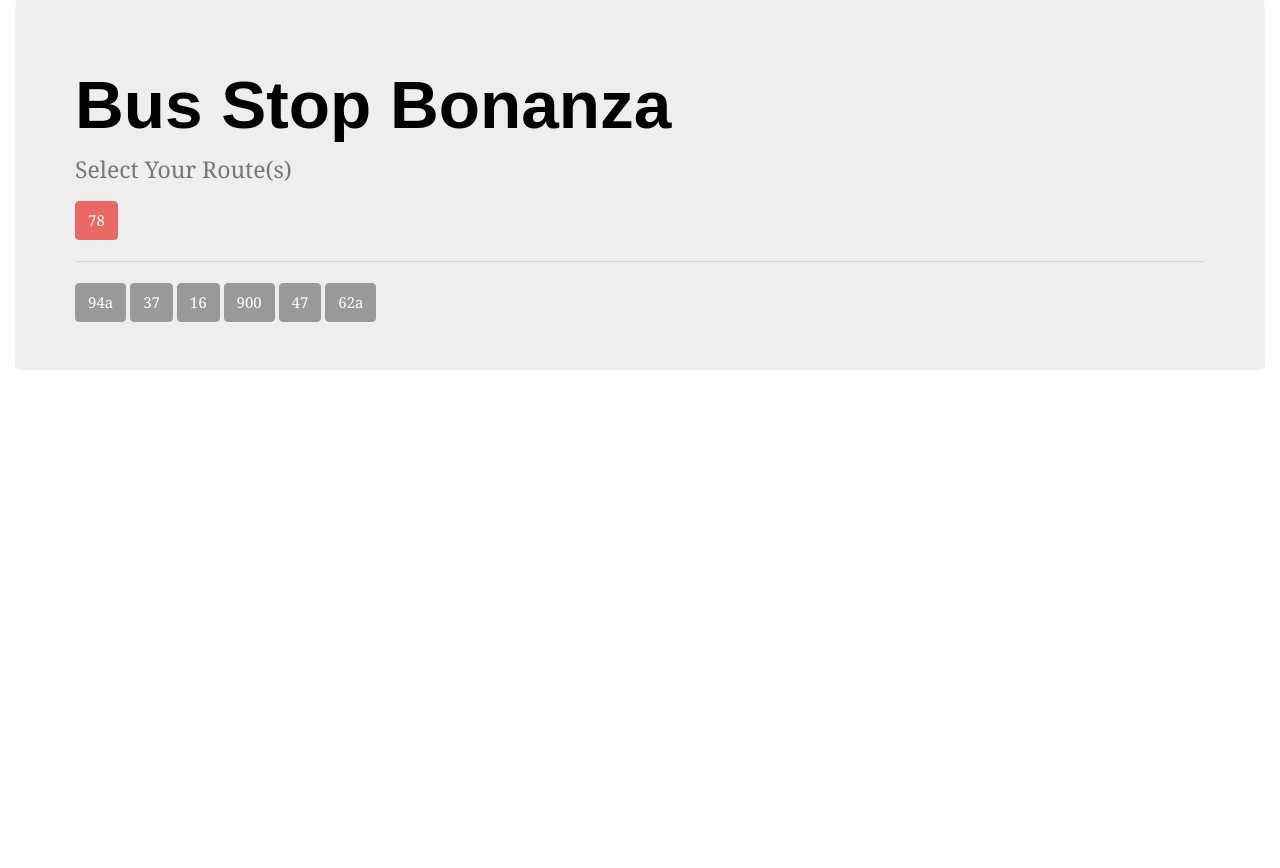
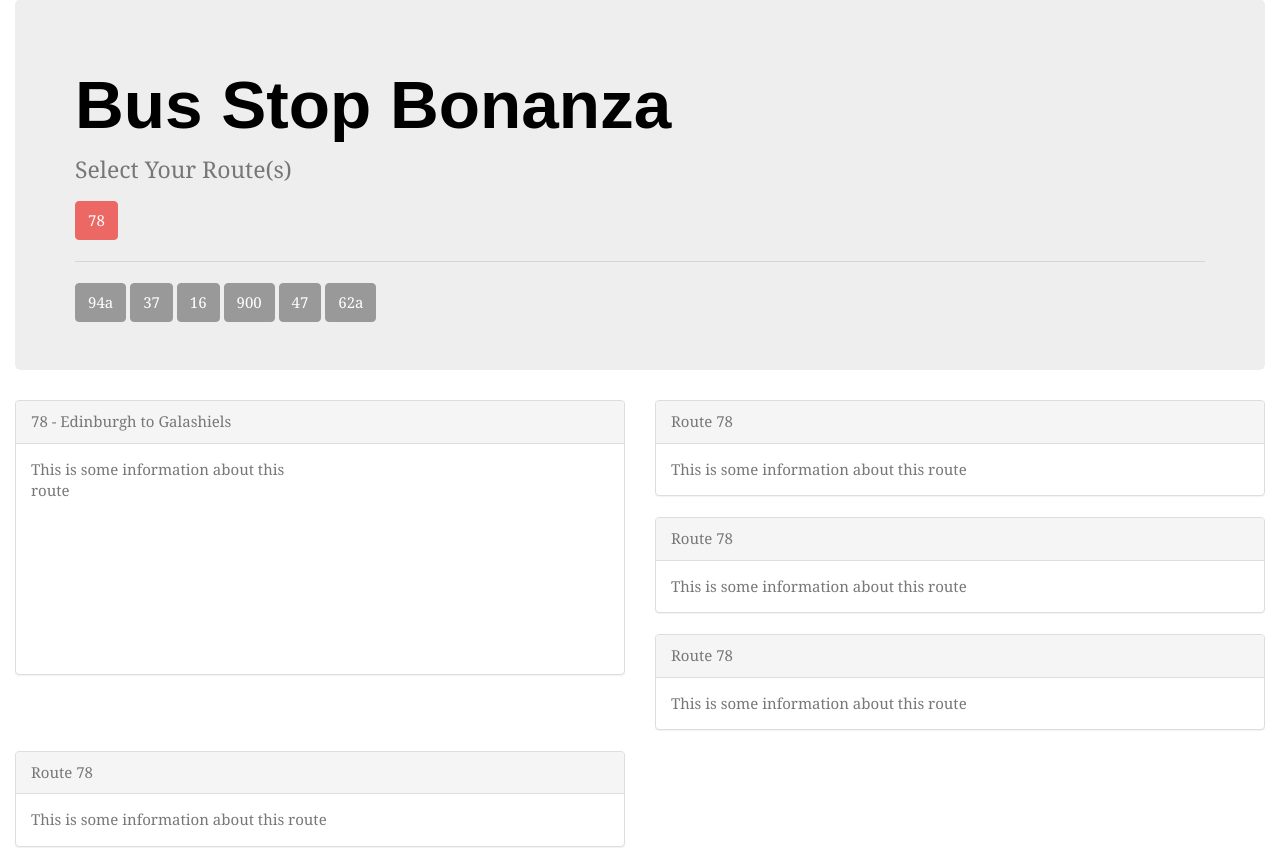
Before and after one commit to SamDavies/Chekov, a Django app: page / in a window 1280 px wide. Shown: the part 84-952 px from the top of the page. Before the commit the page ends 454 px from the top, so only its background shows below. Run offline with Django 3.2, Linux system fonts and the light colour scheme; a map, chart or similar area stays blank; some libraries are stand-ins or nearby versions; some web fonts are replaced.

Commit message:
added panels to bus picker

```diff
--- a/bus_stop/templates/app/base.html
+++ b/bus_stop/templates/app/base.html
@@ -14,6 +14,62 @@
     <!-- Latest compiled and minified JavaScript -->
     <script src="https://maxcdn.bootstrapcdn.com/bootstrap/3.3.4/js/bootstrap.min.js"></script>
 
+    <script src="http://maps.googleapis.com/maps/api/js"></script>
+
+    <script>
+        var map;
+        var brooklyn = new google.maps.LatLng(40.6743890, -73.9455);
+
+        var MY_MAPTYPE_ID = 'custom_style';
+
+        function initialize() {
+
+          var featureOpts = [
+            {
+              stylers: [
+                { hue: '#890000' },
+                { visibility: 'simplified' },
+                { gamma: 0.5 },
+                { weight: 0.5 }
+              ]
+            },
+            {
+              elementType: 'labels',
+              stylers: [
+                { visibility: 'off' }
+              ]
+            },
+            {
+              featureType: 'water',
+              stylers: [
+                { color: '#890000' }
+              ]
+            }
+          ];
+
+          var mapOptions = {
+            zoom: 4,
+            center: new google.maps.LatLng(-33, 151),
+            disableDefaultUI: true,
+            mapTypeId: MY_MAPTYPE_ID
+          };
+
+          map = new google.maps.Map(document.getElementById('map-canvas'),
+              mapOptions);
+
+          var styledMapOptions = {
+            name: 'Custom Style'
+          };
+
+          var customMapType = new google.maps.StyledMapType(featureOpts, styledMapOptions);
+
+          map.mapTypes.set(MY_MAPTYPE_ID, customMapType);
+        }
+
+        google.maps.event.addDomListener(window, 'load', initialize);
+
+    </script>
+
     <script type=text/javascript>
         //$SCRIPT_ROOT = {{ request.script_root|safe }};
     </script>
--- a/bus_stop/templates/app/choose_route.html
+++ b/bus_stop/templates/app/choose_route.html
@@ -40,4 +40,59 @@
         </div>
     </div>
 
+    <div class="container-fluid">
+        <div class="row">
+            <div class="col-md-6">
+                <div class="panel panel-default">
+                    <div class="panel-heading">78 - Edinburgh to Galashiels</div>
+                    <div class="panel-body">
+                        <div class="row">
+                            <div class="col-sm-6">
+                                This is some information about this route
+                            </div>
+                            <div id="map-canvas" class="col-sm-6" style="height:200px;"></div>
+                        </div>
+
+                    </div>
+                </div>
+            </div>
+
+            <div class="col-md-6">
+                <div class="panel panel-default">
+                    <div class="panel-heading">Route 78</div>
+                    <div class="panel-body">
+                        This is some information about this route
+                    </div>
+                </div>
+            </div>
+
+            <div class="col-md-6">
+                <div class="panel panel-default">
+                    <div class="panel-heading">Route 78</div>
+                    <div class="panel-body">
+                        This is some information about this route
+                    </div>
+                </div>
+            </div>
+
+            <div class="col-md-6">
+                <div class="panel panel-default">
+                    <div class="panel-heading">Route 78</div>
+                    <div class="panel-body">
+                        This is some information about this route
+                    </div>
+                </div>
+            </div>
+
+            <div class="col-md-6">
+                <div class="panel panel-default">
+                    <div class="panel-heading">Route 78</div>
+                    <div class="panel-body">
+                        This is some information about this route
+                    </div>
+                </div>
+            </div>
+        </div>
+    </div>
+
 {% endblock %}
```
